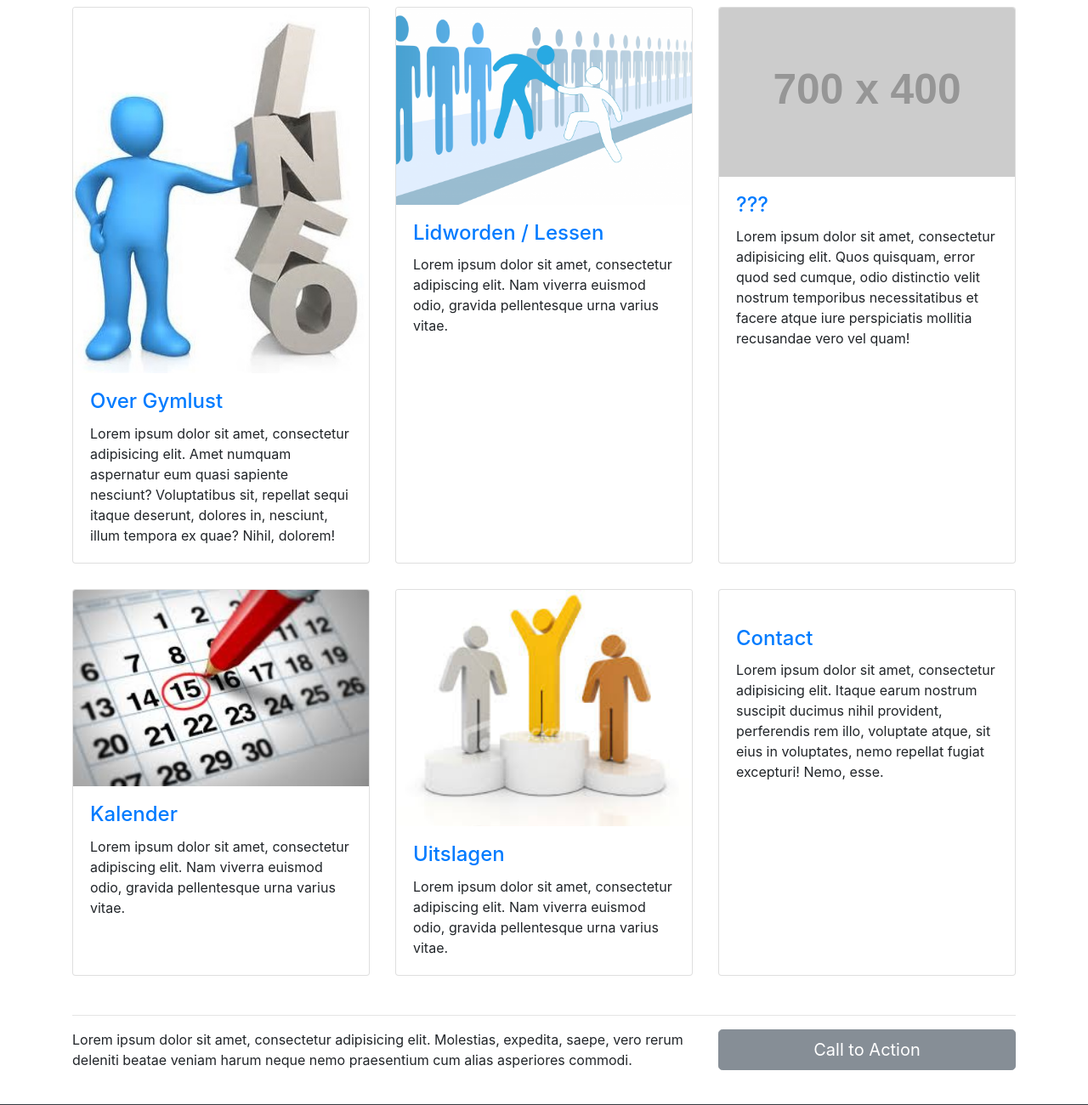
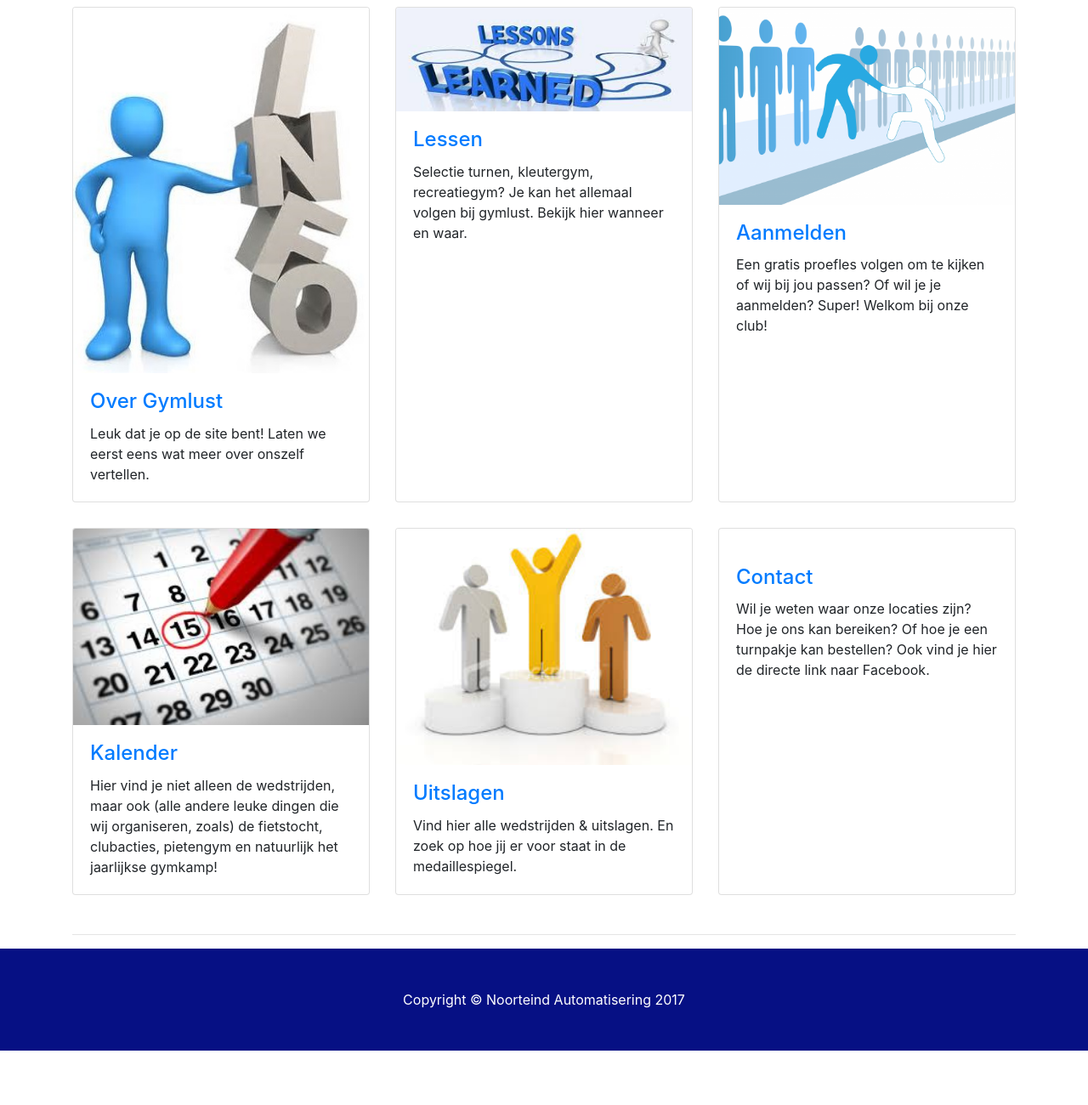
Before and after one commit to CIronfounderson/GymlustWebsite, a website: page index.html in a window 1280 px wide. Shown: the part 660-1960 px from the top of the page at 85% size. After the commit the page ends 1896 px from the top, so only its background shows below. Drawn offline with Linux system fonts and the light colour scheme; placeholder pictures from the web are drawn by us.

Commit message:
Added blue color

```diff
--- a/css/modern-business.css
+++ b/css/modern-business.css
@@ -27,3 +27,7 @@ body {
 .portfolio-item {
     margin-bottom: 30px;
 }
+
+.bg-dark {
+    background-color: #061084!important;
+}
--- a/index.html
+++ b/index.html
@@ -30,7 +30,10 @@
         <div class="collapse navbar-collapse" id="navbarResponsive">
           <ul class="navbar-nav ml-auto">
             <li class="nav-item">
-              <a class="nav-link" href="about.html">About</a>
+              <a class="nav-link" href="about.html">Over ons</a>
+            </li>
+            <li class="nav-item">
+              <a class="nav-link" href="aanmelden.html">Aanmelden</a>
             </li>
             <li class="nav-item">
               <a class="nav-link" href="lessen.html">Lessen</a>
@@ -144,7 +147,19 @@
               <h4 class="card-title">
                 <a href="#">Over Gymlust</a>
               </h4>
-              <p class="card-text">Lorem ipsum dolor sit amet, consectetur adipisicing elit. Amet numquam aspernatur eum quasi sapiente nesciunt? Voluptatibus sit, repellat sequi itaque deserunt, dolores in, nesciunt, illum tempora ex quae? Nihil, dolorem!</p>
+              <p class="card-text">Leuk dat je op de site bent! Laten we eerst eens wat meer over onszelf vertellen.</p>
+            </div>
+          </div>
+        </div>
+        <div class="col-lg-4 col-sm-6 portfolio-item">
+          <div class="card h-100">
+            <a href="#"><img class="card-img-top" src="img/lessen.jpeg" alt=""></a>
+            <div class="card-body">
+              <h4 class="card-title">
+                <a href="#">Lessen</a>
+              </h4>
+              <p class="card-text">Selectie turnen, kleutergym, recreatiegym? Je kan het allemaal volgen bij gymlust.
+Bekijk hier wanneer en waar.</p>
             </div>
           </div>
         </div>
@@ -153,20 +168,9 @@
             <a href="#"><img class="card-img-top" src="img/membership.png" alt=""></a>
             <div class="card-body">
               <h4 class="card-title">
-                <a href="#">Lidworden / Lessen</a>
+                <a href="#">Aanmelden</a>
               </h4>
-              <p class="card-text">Lorem ipsum dolor sit amet, consectetur adipiscing elit. Nam viverra euismod odio, gravida pellentesque urna varius vitae.</p>
-            </div>
-          </div>
-        </div>
-        <div class="col-lg-4 col-sm-6 portfolio-item">
-          <div class="card h-100">
-            <a href="#"><img class="card-img-top" src="http://placehold.it/700x400" alt=""></a>
-            <div class="card-body">
-              <h4 class="card-title">
-                <a href="#">???</a>
-              </h4>
-              <p class="card-text">Lorem ipsum dolor sit amet, consectetur adipisicing elit. Quos quisquam, error quod sed cumque, odio distinctio velit nostrum temporibus necessitatibus et facere atque iure perspiciatis mollitia recusandae vero vel quam!</p>
+              <p class="card-text">Een gratis proefles volgen om te kijken of wij bij jou passen? Of wil je je aanmelden? Super! Welkom bij onze club!</p>
             </div>
           </div>
         </div>
@@ -177,7 +181,7 @@
               <h4 class="card-title">
                 <a href="#">Kalender</a>
               </h4>
-              <p class="card-text">Lorem ipsum dolor sit amet, consectetur adipiscing elit. Nam viverra euismod odio, gravida pellentesque urna varius vitae.</p>
+              <p class="card-text">Hier vind je niet alleen de wedstrijden, maar ook (alle andere leuke dingen die wij organiseren, zoals) de fietstocht, clubacties, pietengym en natuurlijk het jaarlijkse gymkamp!</p>
             </div>
           </div>
         </div>
@@ -188,7 +192,7 @@
               <h4 class="card-title">
                 <a href="#">Uitslagen</a>
               </h4>
-              <p class="card-text">Lorem ipsum dolor sit amet, consectetur adipiscing elit. Nam viverra euismod odio, gravida pellentesque urna varius vitae.</p>
+              <p class="card-text">Vind hier alle wedstrijden & uitslagen. En zoek op hoe jij er voor staat in de medaillespiegel.</p>
             </div>
           </div>
         </div>
@@ -199,7 +203,7 @@
               <h4 class="card-title">
                 <a href="#">Contact</a>
               </h4>
-              <p class="card-text">Lorem ipsum dolor sit amet, consectetur adipisicing elit. Itaque earum nostrum suscipit ducimus nihil provident, perferendis rem illo, voluptate atque, sit eius in voluptates, nemo repellat fugiat excepturi! Nemo, esse.</p>
+              <p class="card-text">Wil je weten waar onze locaties zijn? Hoe je ons kan bereiken? Of hoe je een turnpakje kan bestellen? Ook vind je hier de directe link naar Facebook.</p>
             </div>
           </div>
         </div>
@@ -209,14 +213,14 @@
       <hr>
 
       <!-- Call to Action Section -->
-      <div class="row mb-4">
+      <!-- <div class="row mb-4">
         <div class="col-md-8">
           <p>Lorem ipsum dolor sit amet, consectetur adipisicing elit. Molestias, expedita, saepe, vero rerum deleniti beatae veniam harum neque nemo praesentium cum alias asperiores commodi.</p>
         </div>
         <div class="col-md-4">
           <a class="btn btn-lg btn-secondary btn-block" href="#">Call to Action</a>
         </div>
-      </div>
+      </div> -->
 
     </div>
     <!-- /.container -->
```
Also changed, not shown: img/lessen.jpeg (added).
